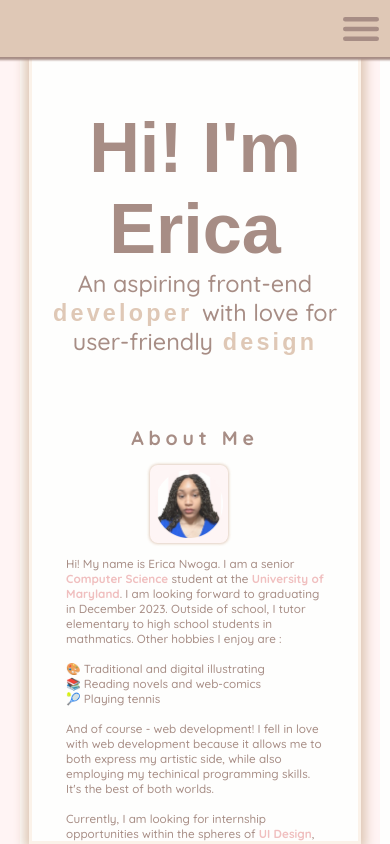
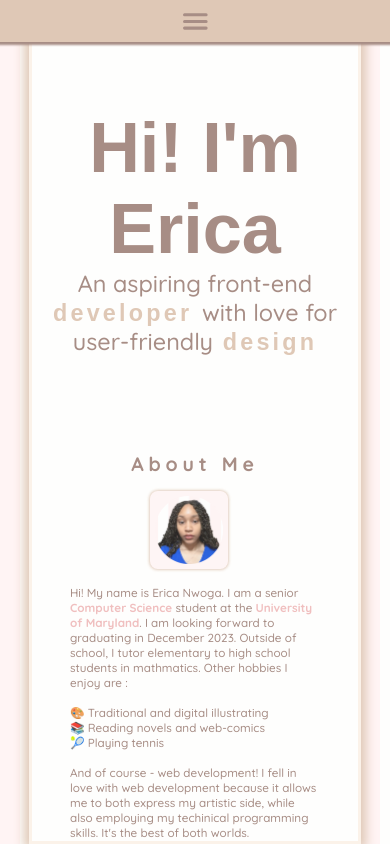
Before and after one commit to ericanwoga/ericanwoga.dev, a React (Create React App) app: page / in a window 390 px wide. Built offline with nearby package versions, Linux system fonts and the light colour scheme; a web font is replaced by a local one.

Commit message:
Added footer

```diff
--- a/src/components/contact/Contact.jsx
+++ b/src/components/contact/Contact.jsx
@@ -9,9 +9,16 @@ function Contact() {
       <h1 className='section-header'>Let's Connect</h1>
       <div className='contact-content'>
         <div className='contact-list'>
-          <a href='https://www.linkedin.com/in/chimsara/' target="_blank" rel="noopener noreferrer"><IoLogoLinkedin className='linkedin-icon'/> </a>
+          {//<a href='https://www.linkedin.com/in/chimsara/' target="_blank" rel="noopener noreferrer"><IoLogoLinkedin className='linkedin-icon'/> </a>
+          //<a href="https://github.com/chimsara" target="_blank" rel="noopener noreferrer"><GoMarkGithub className='github-icon'/> </a>
+          //<a href="mailto: chimsarae@gmail.com" target="_blank" rel="noopener noreferrer"><IoMail className='email-icon'/> </a>
+        }
+          <a href='https://www.linkedin.com/in/chimsara/' target="_blank" rel="noopener noreferrer" className='linkedin-icon'>
+            <img src="https://cdn.jsdelivr.net/gh/devicons/devicon/icons/linkedin/linkedin-original.svg" alt="linkedin" title="LinkedIn"/>
+          </a>
+          <a href="mailto: chimsarae@gmail.com" target="_blank" rel="noopener noreferrer"><IoMail className='email-icon'/></a>
           <a href="https://github.com/chimsara" target="_blank" rel="noopener noreferrer"><GoMarkGithub className='github-icon'/> </a>
-          <a href="mailto: chimsarae@gmail.com" target="_blank" rel="noopener noreferrer"><IoMail className='email-icon'/> </a>
+
         </div>
 
       </div>
--- a/src/components/contact/contact.css
+++ b/src/components/contact/contact.css
@@ -7,16 +7,41 @@
     display: flex;
     flex-direction: row;
     justify-content: space-evenly;
-    margin-bottom: 20%;
+    margin-bottom: 10%;
     align-items: center;
 }
 
-.linkedin-icon,.github-icon, .email-icon {
+.contact-list img {
+    border: 5px solid var(--color-lightestpink);
+    border-radius: 10%;
+    width: 5vw;
+    background-color: var(--color-lightestpink);
+    box-shadow: 0px 0px 3px 1px var(--color-caramel);
+}
+
+.email-icon {
     font-size: 5vw;
-    color: var(--color-pink);
+    color: rgb(239, 135, 135);
+    color: rgb(130, 216, 238);
+    color: rgb(254, 194, 194);
+
+    border: 5px solid var(--color-lightestpink);
+    border-radius: 10%;
+    background-color: var(--color-lightestpink);
+    box-shadow: 0px 0px 3px 1px var(--color-caramel);
+}
+
+.github-icon{
+    font-size: 5vw;
+    color: rgb(255, 123, 0);
+
+    border: 5px solid var(--color-lightestpink);
+    border-radius: 10%;
+    background-color: var(--color-lightestpink);
+    box-shadow: 0px 0px 3px 1px var(--color-caramel);
 }
 
 .linkedin-icon:hover,.github-icon:hover, .email-icon:hover {
-    color: var(--color-lighterpink);
+    translate: 0% -10%;
     transition: ease-in-out 0.05s;
 }
--- a/src/components/footer/Footer.jsx
+++ b/src/components/footer/Footer.jsx
@@ -1,8 +1,11 @@
 import React from 'react'
+import './footer.css'
 
 function Footer() {
   return (
-    <div></div>
+      <div className="footer-container">
+        <p>Erica Nwoga © 2022 </p>
+      </div>
   )
 }
 
--- a/src/components/footer/footer.css
+++ b/src/components/footer/footer.css
@@ -0,0 +1,9 @@
+
+p {
+    color: var(--color-pink);
+    font-family: 'Quicksand', sans-serif;
+    font-size: 2vw;
+    font-weight: 500;
+    text-align: center;
+    padding: 1vw;
+}
--- a/src/components/home/home.css
+++ b/src/components/home/home.css
@@ -6,6 +6,7 @@
     flex-direction: column;
     align-items: center;
     height: 100vh;
+    margin-bottom: 5vh;
 }
 
 #bunny{
--- a/src/components/nav/nav.css
+++ b/src/components/nav/nav.css
@@ -5,6 +5,8 @@
     box-shadow: 0px 0px 2px 3px var(--color-choco);
     padding: 1.2%;
     width: 100%;
+    height: 5vh;
+
     display: flex;
     flex-direction: row;
     justify-content: flex-end;
@@ -55,18 +57,18 @@
 /*========TABLET ==========*/
 @media screen and (max-width: 769px) {
     .menu-icon-closed {
-        display: inline-block;
+        display: block;
         margin-right: 10%;
         margin: 0px;
-        width: 3rem;
-        height: 3rem;
+        width: 100%;
+        height: 100%;
         color: var(--color-choco);
     }
 
     .menu-icon-open {
-        display: inline-block;
-        width: 3rem;
-        height: 3rem;
+        display: block;
+        width: 100%;
+        height: 100%;
         color: var(--color-choco);
     }
 
@@ -106,18 +108,16 @@
 /*============ MOBILE===================*/
 @media screen and (max-width: 600px) {
     .menu-icon-closed {
-        display: inline-block;
         margin-right: 10%;
         margin: 0px;
-        width: 3rem;
-        height: 3rem;
+        width: 100%;
+        height: 100%;
         color: var(--color-choco);
     }
 
     .menu-icon-open {
-        display: inline-block;
-        width: 3rem;
-        height: 3rem;
+        width: 100%;
+        height: 100%;
         color: var(--color-choco);
     }
 
--- a/src/components/portfolio/portfolio.css
+++ b/src/components/portfolio/portfolio.css
@@ -2,6 +2,7 @@
 .portfolio-container{
     padding: 8%;
 }
+
 .ptf-title{
     font-size: 2.5vw;
     margin-bottom: 2%;
--- a/src/index.css
+++ b/src/index.css
@@ -102,7 +102,6 @@ section {
   border-radius: 10px;
   padding: 5vw;
   width: 100%;
-  margin-bottom: 5%;
 }
 
 .section-header {
```
